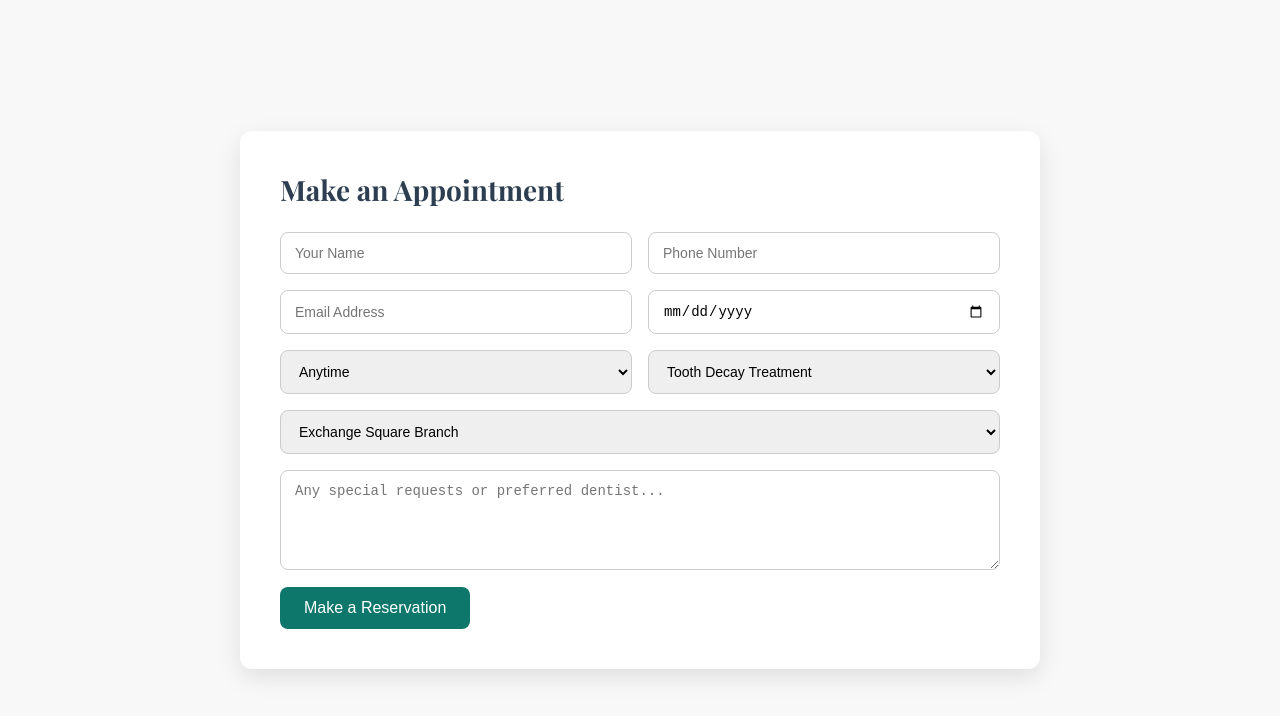
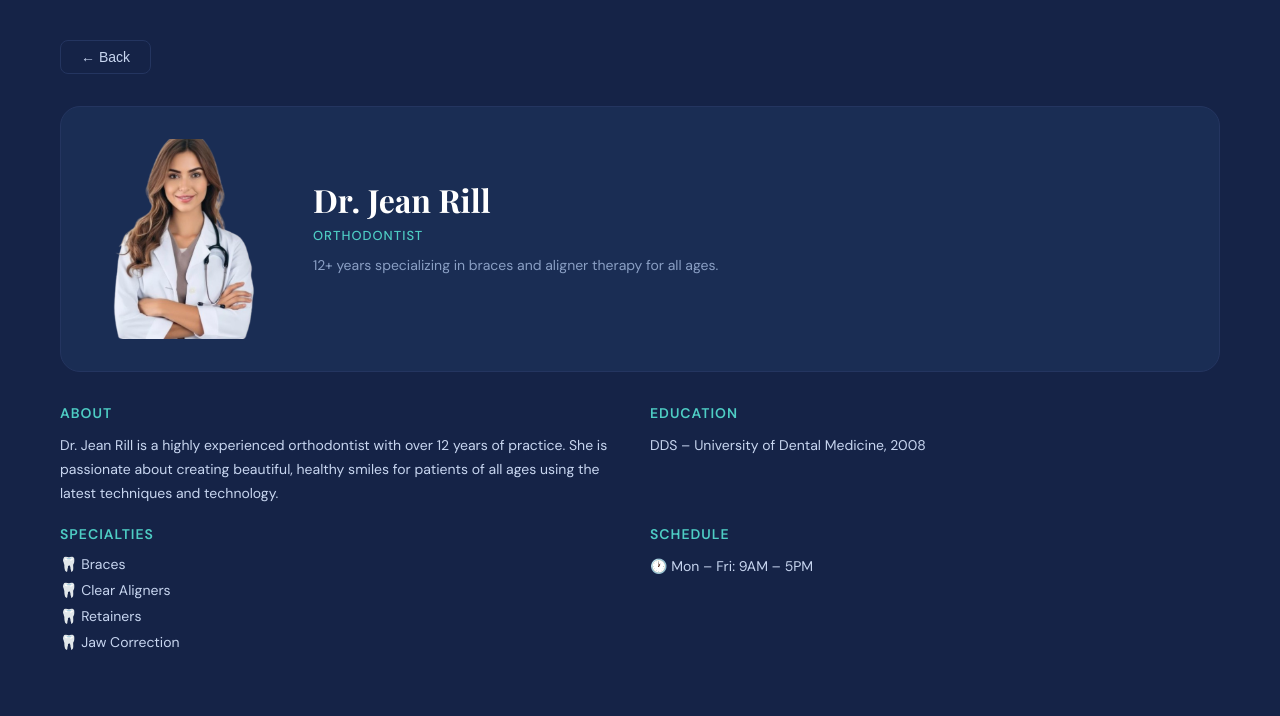
Before and after one commit to Iunasia/Smiley-Clinic, a React (Vite) app: page /doctor/1 in a window 1280 px wide. Shown: the top 716 px of the page. Built offline with nearby package versions, Linux system fonts and the light colour scheme.

Commit message:
DoctorinfoDone

```diff
--- /dev/null
+++ b/src/pages/user/DoctorInfo.css
@@ -0,0 +1,145 @@
+:root {
+  --navy:       #0d1b3e;
+  --navy-light: #152347;
+  --navy-card:  #1a2d54;
+  --navy-border:#243560;
+  --teal:       #4ecdc4;
+  --teal-dim:   #3ab5ac;
+  --white:      #ffffff;
+  --text-muted: #8a9fc4;
+  --text-light: #c8d6f0;
+  --radius:     12px;
+  --radius-lg:  20px;
+}
+
+.doctor-detail {
+  font-family: 'DM Sans', sans-serif;
+  background: var(--navy-light);
+  color: var(--white);
+  min-height: 100vh;
+  padding: 40px 60px;
+}
+
+/* BACK BUTTON */
+.back-btn {
+  background: transparent;
+  border: 1px solid var(--navy-border);
+  color: var(--text-light);
+  padding: 8px 20px;
+  border-radius: 8px;
+  font-size: 14px;
+  cursor: pointer;
+  margin-bottom: 32px;
+  transition: all 0.2s;
+}
+.back-btn:hover {
+  border-color: var(--teal);
+  color: var(--teal);
+}
+
+/* PROFILE HEADER */
+.profile-header {
+  display: flex;
+  align-items: center;
+  gap: 40px;
+  background: var(--navy-card);
+  border: 1px solid var(--navy-border);
+  border-radius: var(--radius-lg);
+  padding: 32px;
+  margin-bottom: 32px;
+}
+
+.profile-img {
+  width: 180px;
+  height: 200px;
+  object-fit: cover;
+  border-radius: var(--radius);
+  flex-shrink: 0;
+}
+
+.profile-name {
+  font-family: 'Playfair Display', serif;
+  font-size: 32px;
+  font-weight: 700;
+  margin-bottom: 6px;
+}
+
+.profile-title {
+  font-size: 13px;
+  color: var(--teal);
+  font-weight: 500;
+  text-transform: uppercase;
+  letter-spacing: 1px;
+  margin-bottom: 10px;
+}
+
+.profile-exp {
+  font-size: 14px;
+  color: var(--text-muted);
+  margin-bottom: 24px;
+  line-height: 1.6;
+}
+
+.btn-appointment {
+  background: var(--teal);
+  color: var(--navy);
+  border: none;
+  padding: 10px 24px;
+  border-radius: 8px;
+  font-size: 14px;
+  font-weight: 600;
+  cursor: pointer;
+  transition: background 0.2s;
+}
+.btn-appointment:hover {
+  background: var(--teal-dim);
+}
+
+/* DETAIL GRID */
+.detail-grid {
+  display: grid;
+  grid-template-columns: repeat(2, 1fr);
+  gap: 20px;
+}
+
+.detail-card h3 {
+  font-size: 14px;
+  font-weight: 600;
+  color: var(--teal);
+  text-transform: uppercase;
+  letter-spacing: 1px;
+  margin-bottom: 12px;
+}
+
+.detail-card p {
+  font-size: 14px;
+  color: var(--text-light);
+  line-height: 1.7;
+}
+
+.detail-card ul {
+  list-style: none;
+  padding: 0;
+  display: flex;
+  flex-direction: column;
+  gap: 8px;
+}
+
+.detail-card li {
+  font-size: 14px;
+  color: var(--text-light);
+}
+
+.not-found {
+  padding: 60px;
+  text-align: center;
+  color: var(--text-muted);
+  font-size: 18px;
+}
+
+/* RESPONSIVE */
+@media (max-width: 900px) {
+  .doctor-detail { padding: 24px; }
+  .profile-header { flex-direction: column; align-items: flex-start; gap: 20px; }
+  .detail-grid { grid-template-columns: 1fr; }
+}
--- /dev/null
+++ b/src/pages/user/DoctorInfo.jsx
@@ -0,0 +1,103 @@
+import React from 'react'
+import { useNavigate, useParams } from 'react-router-dom'
+import './DoctorInfo.css'
+
+import doctor1 from '../../assets/images/download (2).png'
+import doctor2 from '../../assets/images/download (3).png'
+import doctor3 from '../../assets/images/download.png'
+
+const doctors = [
+  {
+    id: 1,
+    name: 'Dr. Jean Rill',
+    title: 'Orthodontist',
+    exp: '12+ years specializing in braces and aligner therapy for all ages.',
+    image: doctor1,
+    about: 'Dr. Jean Rill is a highly experienced orthodontist with over 12 years of practice. She is passionate about creating beautiful, healthy smiles for patients of all ages using the latest techniques and technology.',
+    education: 'DDS – University of Dental Medicine, 2008',
+    specialties: ['Braces', 'Clear Aligners', 'Retainers', 'Jaw Correction'],
+    languages: ['English', 'French'],
+    schedule: 'Mon – Fri: 9AM – 5PM',
+  },
+  {
+    id: 2,
+    name: 'Dr. Yoo Rii',
+    title: 'Orthodontist',
+    exp: '12+ years specializing in braces and aligner therapy for all ages.',
+    image: doctor2,
+    about: 'Dr. Yoo Rii brings 12 years of orthodontic expertise and a gentle approach to every patient. She is known for her precision and warm bedside manner.',
+    education: 'DDS – Seoul National University, 2009',
+    specialties: ['Braces', 'Invisalign', 'Pediatric Ortho', 'Smile Design'],
+    languages: ['English', 'Korean'],
+    schedule: 'Mon – Sat: 9AM – 6PM',
+  },
+  {
+    id: 3,
+    name: 'Dr. Yeon Rill',
+    title: 'Orthodontist',
+    exp: '12+ years specializing in braces and aligner therapy for all ages.',
+    image: doctor3,
+    about: 'Dr. Yeon Rill is dedicated to providing comprehensive orthodontic care with a focus on long-term results. Her 12+ years of experience make her one of the most trusted specialists at SMILLY.',
+    education: 'DDS – Yonsei University, 2007',
+    specialties: ['Lingual Braces', 'Clear Aligners', 'Adult Ortho', 'Retention'],
+    languages: ['English', 'Korean', 'Japanese'],
+    schedule: 'Tue – Sat: 10AM – 7PM',
+  },
+]
+
+export default function DoctorDetail() {
+  const { id } = useParams()
+  const navigate = useNavigate()
+  const doctor = doctors.find((d) => d.id === parseInt(id))
+
+  if (!doctor) return <div className="not-found">Doctor not found.</div>
+
+  return (
+    <div className="doctor-detail">
+
+      {/* BACK BUTTON */}
+      <button className="back-btn" onClick={() => navigate(-1)}>
+        ← Back
+      </button>
+
+      {/* PROFILE HEADER */}
+      <div className="profile-header">
+        <img src={doctor.image} alt={doctor.name} className="profile-img" />
+        <div className="profile-info">
+          <h1 className="profile-name">{doctor.name}</h1>
+          <p className="profile-title">{doctor.title}</p>
+          <p className="profile-exp">{doctor.exp}</p>
+        </div>
+      </div>
+
+      {/* DETAILS */}
+      <div className="detail-grid">
+
+        <div className="detail-card">
+          <h3>About</h3>
+          <p>{doctor.about}</p>
+        </div>
+
+        <div className="detail-card">
+          <h3>Education</h3>
+          <p>{doctor.education}</p>
+        </div>
+
+        <div className="detail-card">
+          <h3>Specialties</h3>
+          <ul>
+            {doctor.specialties.map((s, i) => (
+              <li key={i}>🦷 {s}</li>
+            ))}
+          </ul>
+        </div>
+
+        <div className="detail-card">
+          <h3>Schedule</h3>
+          <p>🕐 {doctor.schedule}</p>
+        </div>
+
+      </div>
+    </div>
+  )
+}
--- a/src/pages/user/Home.jsx
+++ b/src/pages/user/Home.jsx
@@ -15,9 +15,9 @@
 import mapBg from '../../assets/images/map.jpg'
 
 const specialists = [
-  { name: 'Dr. Jean Rill', title: 'Orthodontist', exp: '12+ years specializing in braces and aligner therapy for all ages.', image: doctor1 },
-  { name: 'Dr. Yoo Rii', title: 'Orthodontist', exp: '12+ years specializing in braces and aligner therapy for all ages.', image: doctor2 },
-  { name: 'Dr. Yeon Rill', title: 'Orthodontist', exp: '12+ years specializing in braces and aligner therapy for all ages.', image: doctor3 },
+  { id:1, name: 'Dr. Jean Rill', title: 'Orthodontist', exp: '12+ years specializing in braces and aligner therapy for all ages.', image: doctor1 },
+  { id:2, name: 'Dr. Yoo Rii', title: 'Orthodontist', exp: '12+ years specializing in braces and aligner therapy for all ages.', image: doctor2 },
+  { id:3, name: 'Dr. Yeon Rill', title: 'Orthodontist', exp: '12+ years specializing in braces and aligner therapy for all ages.', image: doctor3 },
 ]
 
 const services = [
@@ -145,7 +145,9 @@
               <h3 className="card-name">{s.name}</h3>
               <p className="card-title">{s.title}</p>
               <p className="card-desc">{s.exp}</p>
-              <button className="btn-view">View</button>
+              <button className="btn-view" onClick={() => navigate(`/doctor/${s.id}`)}>
+  View
+</button>
             </div>
           ))}
         </div>
--- a/src/routes/AppRoutes.jsx
+++ b/src/routes/AppRoutes.jsx
@@ -1,6 +1,8 @@
 import { Routes, Route } from 'react-router-dom'
 import PrivateRoute from './PrivateRoute'
 import AdminRoute from './AdminRoute'
+import DoctorInfo from '../pages/user/DoctorInfo'
+
 
 import Home from '../pages/user/Home'
 import Login from '../pages/Login'
@@ -22,12 +24,14 @@
 
 export default function AppRoutes() {
   return (
+
     <Routes>
 
       {/* Public */}
       <Route path="/" element={<Home />} />
       <Route path="/login" element={<Login />} />
       <Route path="/register" element={<Register />} />
+      <Route path="/doctor/:id" element={<DoctorInfo />} />
 
       {/* User routes */}
       <Route element={<PrivateRoute />}>
```
